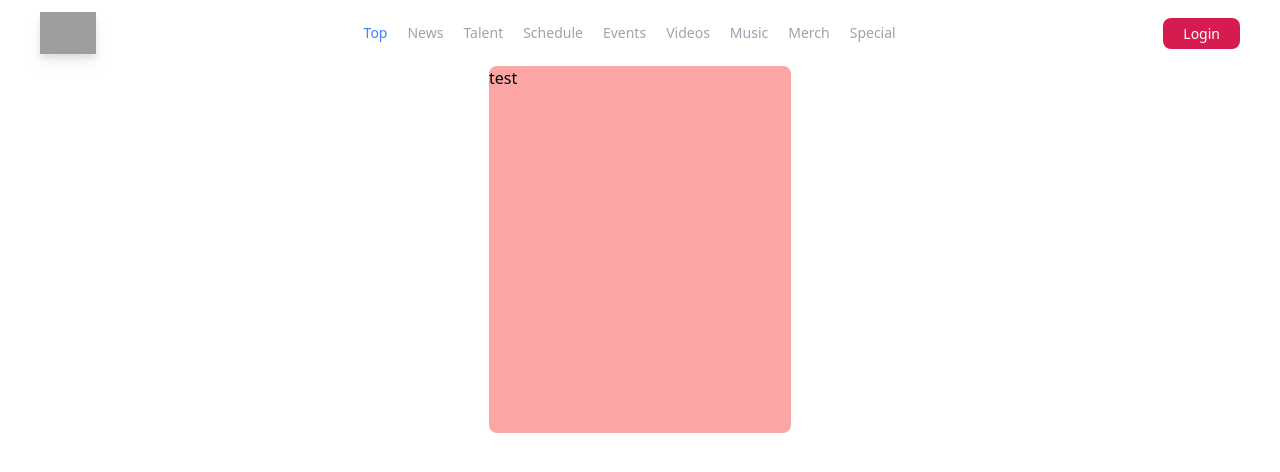
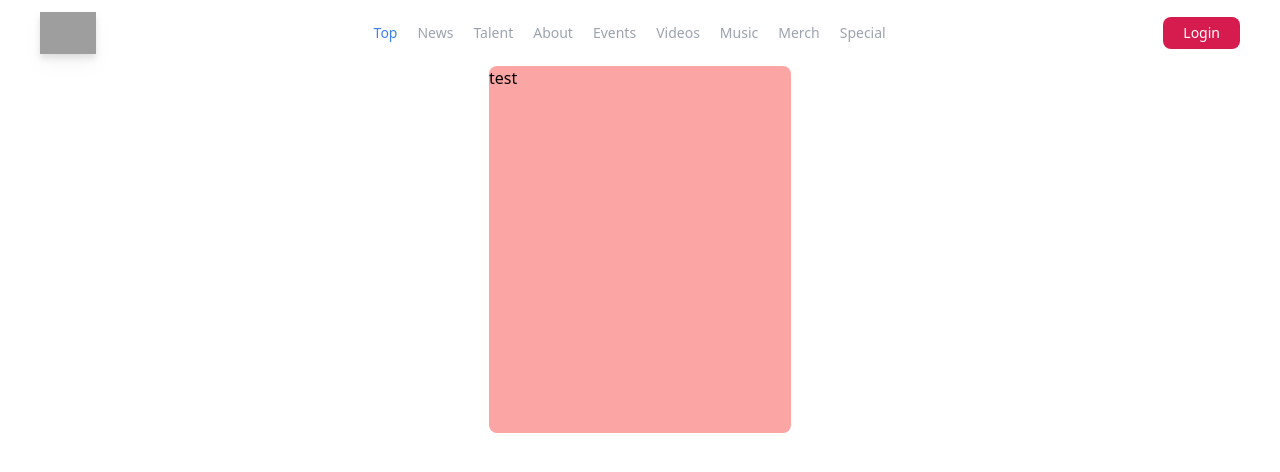
Before and after one commit to Holotiv8/Final-Project-Holotiv8, a React (Vite) app in the folder client/: page /favorite in a window 1280 px wide. Shown: the top 472 px of the page. Built offline with nearby package versions, Linux system fonts and the light colour scheme; grey boxes are pictures that could not be loaded.

Commit message:
logout done

```diff
--- a/client/src/components/AllNavbarPage.jsx
+++ b/client/src/components/AllNavbarPage.jsx
@@ -1,6 +1,16 @@
 import { Link } from "react-router-dom";
+import { useNavigate } from "react-router-dom";
+import { useDispatch } from "react-redux";
+import { logout } from "../stores/actionCreator/usersCreator";
 
 const AllNavbarComponent = () => {
+  const dispatcher = useDispatch();
+  const movePage = useNavigate();
+  const handleLogout = (event) => {
+    event.preventDefault();
+    dispatcher(logout());
+    movePage("/");
+  };
   return (
     <section id="Navbar" className="px-10">
       <div className="flex justify-between py-3 items-center bg-white">
@@ -21,8 +31,8 @@ const AllNavbarComponent = () => {
           <Link to="/talents" className="hover:text-blue-500">
             Talent
           </Link>
-          <Link to="#" className="hover:text-blue-500">
-            Schedule
+          <Link to="/about" className="hover:text-blue-500">
+            About
           </Link>
           <Link to="#" className="hover:text-blue-500">
             Events
@@ -40,14 +50,25 @@ const AllNavbarComponent = () => {
             Special
           </Link>
         </div>
-        <div className="">
+        {localStorage.getItem("access_token") ? (
+          <div className=" flex gap-4">
+            <a
+              onClick={handleLogout}
+              className="bg-[#D61C4E] rounded-lg px-5 py-1.5 text-sm text-white cursor-pointer"
+            >
+              Logout
+            </a>
+          </div>
+        ) : (
+          <div className=" flex gap-4">
             <Link
               to="/login"
-            className="bg-[#E64848] rounded-lg px-5 py-1.5 text-white"
+              className="bg-[#D61C4E] rounded-lg px-5 py-1.5 text-sm text-white cursor-pointer"
             >
               Login
             </Link>
           </div>
+        )}
       </div>
     </section>
   );
--- a/client/src/components/NavbarComponent.jsx
+++ b/client/src/components/NavbarComponent.jsx
@@ -1,5 +1,15 @@
-import { Link } from "react-router-dom"
+import { Link } from "react-router-dom";
+import { useNavigate } from "react-router-dom";
+import { useDispatch } from "react-redux";
+import { logout } from "../stores/actionCreator/usersCreator";
 const NavbarComponent = () => {
+  const dispatcher = useDispatch();
+  const movePage = useNavigate();
+  const handleLogout = (event) => {
+    event.preventDefault();
+    dispatcher(logout());
+    movePage("/");
+  };
   return (
     <section id="Navbar">
       <div className="flex justify-between py-3 items-center bg-white">
@@ -20,8 +30,8 @@ const NavbarComponent = () => {
           <Link to="/talents" className="hover:text-blue-500">
             Talent
           </Link>
-            <Link to="#" className="hover:text-blue-500">
-              Schedule
+          <Link to="/about" className="hover:text-blue-500">
+            About
           </Link>
           <Link to="#" className="hover:text-blue-500">
             Events
@@ -39,14 +49,28 @@ const NavbarComponent = () => {
             Special
           </Link>
         </div>
-          <div className="">
-            <Link to='/login' className="bg-[#D61C4E] rounded-lg px-5 py-1.5 text-sm text-white">
+        {localStorage.getItem("access_token") ? (
+          <div className=" flex gap-4">
+            <a
+              onClick={handleLogout}
+              className="bg-[#D61C4E] rounded-lg px-5 py-1.5 text-sm text-white cursor-pointer"
+            >
+              Logout
+            </a>
+          </div>
+        ) : (
+          <div className=" flex gap-4">
+            <Link
+              to="/login"
+              className="bg-[#D61C4E] rounded-lg px-5 py-1.5 text-sm text-white cursor-pointer"
+            >
               Login
             </Link>
           </div>
+        )}
       </div>
     </section>
-    )
-}
+  );
+};
 
-export default NavbarComponent
+export default NavbarComponent;
--- /dev/null
+++ b/client/src/stores/actionCreator/usersCreator.jsx
@@ -0,0 +1,5 @@
+export const logout = () => {
+  return (dispatch) => {
+    localStorage.clear();
+  };
+};
--- a/client/src/views/About.jsx
+++ b/client/src/views/About.jsx
@@ -1,6 +1,6 @@
 import AllFooterPage from "../components/AllFooterPage";
 import AllNavbarComponent from "../components/AllNavbarPage";
-
+import { Link } from "react-router-dom";
 
 const About = () => {
   return (
@@ -21,12 +21,14 @@ const About = () => {
             </div>
             <div className="flex items-center">
               <main className="flex items-center justify-center bg-gray-100">
+                <Link to={"/talents"}>
                   <button className="group relative h-12 w-48 overflow-hidden rounded-lg bg-white text-lg shadow">
                     <div className="absolute inset-0 w-3 bg-[#5e7dc3] transition-all duration-[250ms] ease-out group-hover:w-full"></div>
                     <span className="relative text-black group-hover:text-white">
                       Our Talents
                     </span>
                   </button>
+                </Link>
               </main>
             </div>
           </div>
```
Lines whose indentation alone changed are shown as unchanged.
